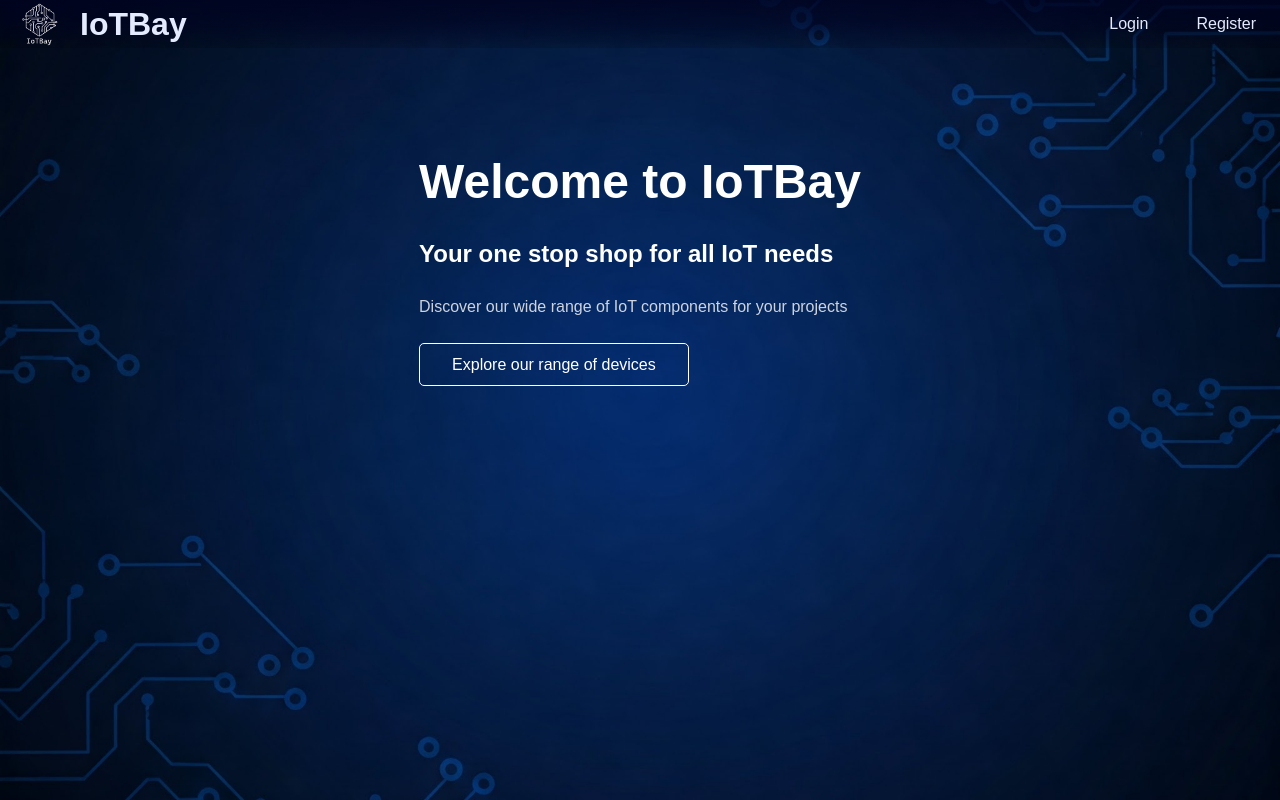
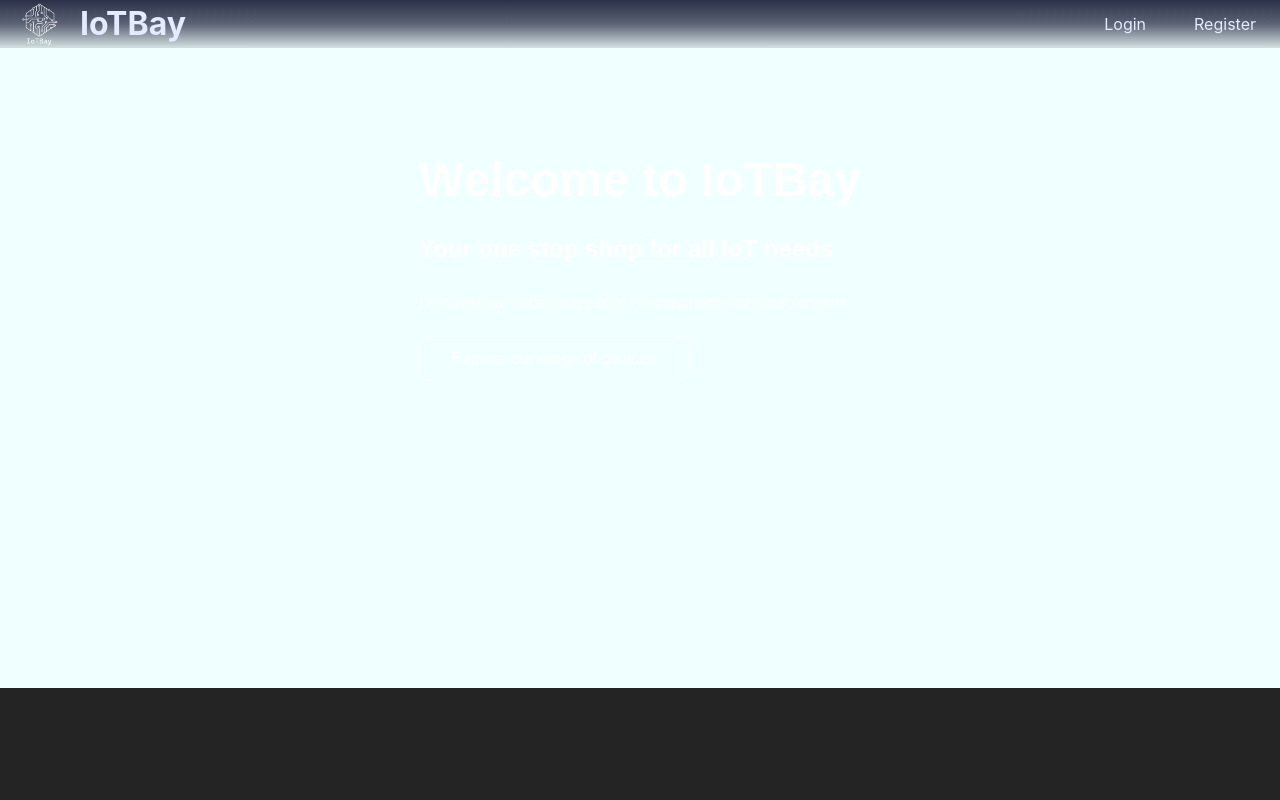
Before and after one commit to YM2992/IoTBay, a React (Vite) app in the folder Client/: page / in a window 1280 px wide. Built offline with nearby package versions, Linux system fonts and the light colour scheme.

Commit message:
Removed background image from landing.css

```diff
--- a/Client/src/pages/Landing.css
+++ b/Client/src/pages/Landing.css
@@ -6,18 +6,6 @@ p,
 nav {
   margin: 0;
   padding: 0;
-}
-
-body {
-  font-family: sans-serif;
-  line-height: 1.6;
-  background-color: #f4f4f4;
-  color: #333;
-  background-image: url('../assets/landingBackground.jpg');
-  background-size: cover;
-  background-position: center;
-  background-attachment: fixed;
-  height: 100vh;
 }
 
 .landing-page {
```
